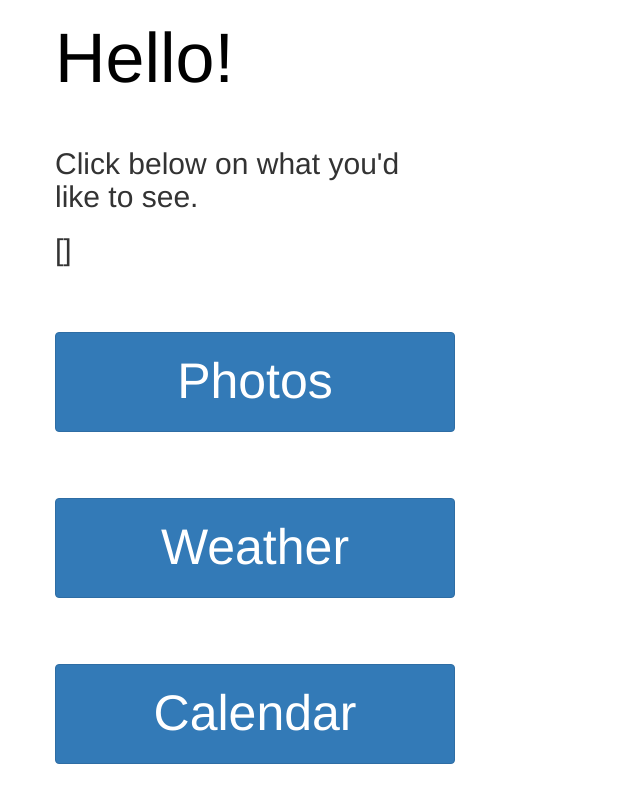
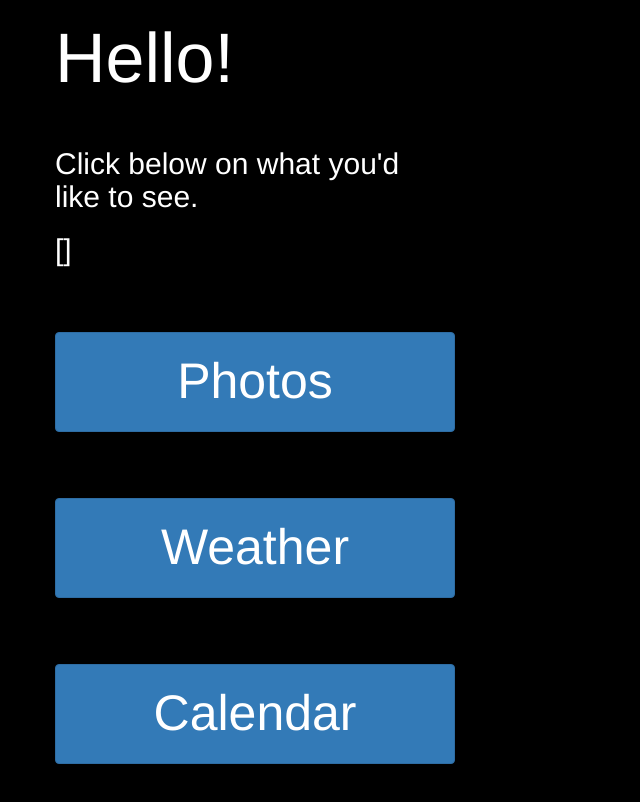
Before and after one commit to ludstuen90/connectedWorld, a website: page public/views/remote.html in a window 1280 px wide. Shown: the whole page, without its empty margins (0-640 px from the left). Drawn offline with nearby package versions, Linux system fonts and the light colour scheme; files that its build step writes are made by us from their sources; no server answers; files whose address does not match are found by name.

Commit message:
updated styling

```diff
--- a/public/assets/sheetrock.css
+++ b/public/assets/sheetrock.css
@@ -1,5 +1,5 @@
 h1 {
-  color: black;
+  color: white;
   font-size:70px;
 }
 
@@ -12,3 +12,10 @@ h3 {
   margin:0 10% 0 10%;
   /*image-orientation: from-image;*/
 }
+
+
+body {
+  color:white;
+  background-color:black
+
+}
--- a/public/scripts/clientApp.js
+++ b/public/scripts/clientApp.js
@@ -1,13 +1,10 @@
 var socket = io();
 var IOT = angular.module('IOT', []);
-
-
-
 
 IOT.controller('baseController', ['$scope', '$http', function($scope, $http){
   $scope.viewer = "greeting";
 
-
+  $scope.hi = "washing machine"
 
 $http({
   method: 'GET',
```
Also changed, not shown: public/views/greeting.html (+2 -0 lines).
